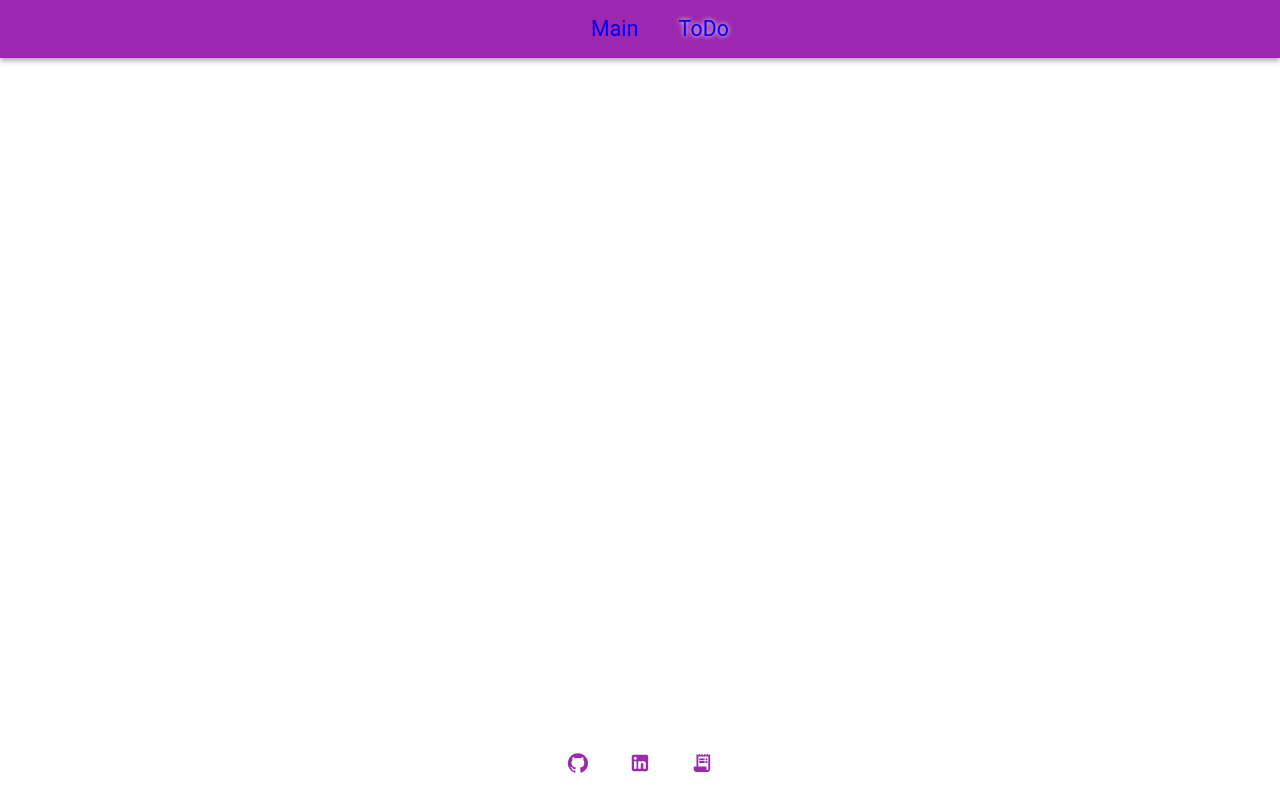
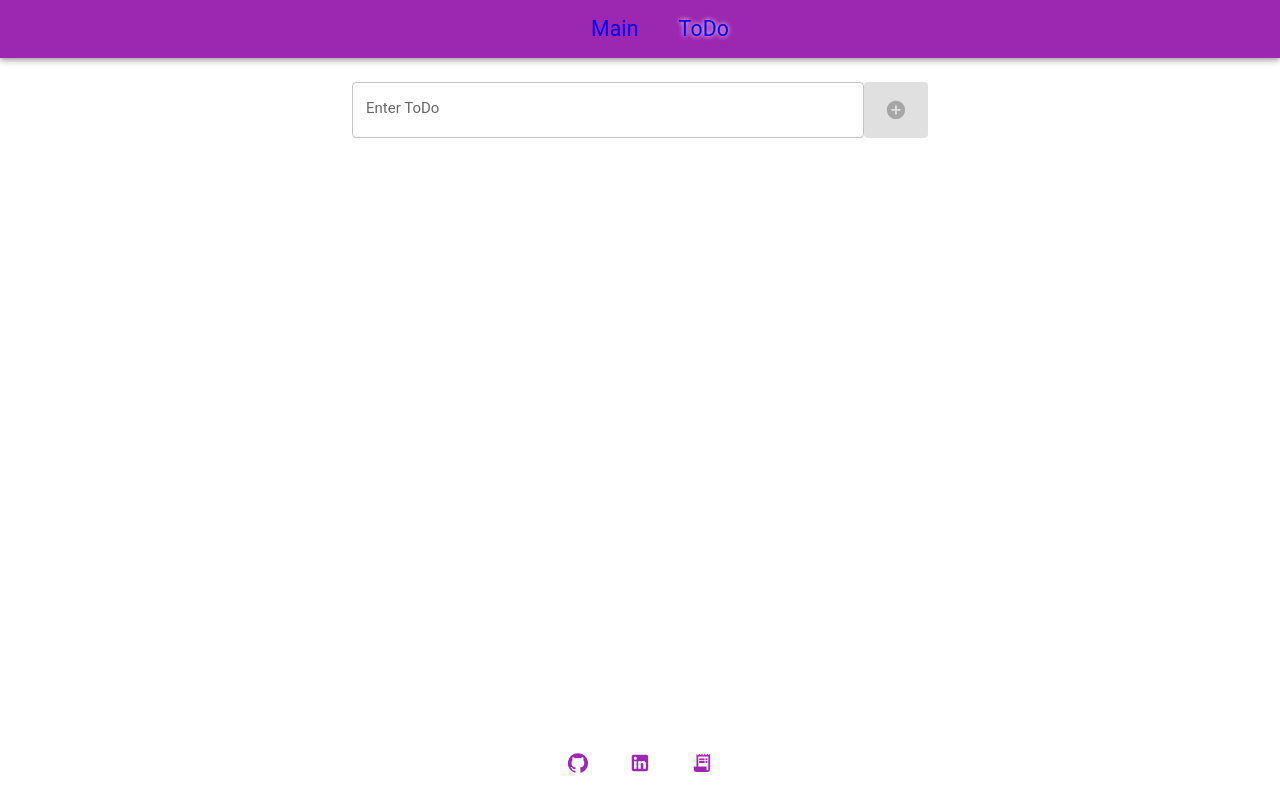
Before and after one commit to ps0m/EigerX-Practical-Exercises, a React (Create React App) app: page /todo in a window 1280 px wide. Built offline with nearby package versions, Linux system fonts and the light colour scheme.

Commit message:
feat: add functionality for ToDo

```diff
--- /dev/null
+++ b/src/components/CustomInput/CustomInput.tsx
@@ -0,0 +1,49 @@
+import AddCircleIcon from '@mui/icons-material/AddCircle';
+import { Button, Stack, TextField, Typography } from '@mui/material';
+import { ChangeEvent, FC, KeyboardEvent, MouseEvent, useState } from 'react';
+
+interface PropsInterface {
+  createToDo: (title: string) => void;
+}
+
+const CustomInput: FC<PropsInterface> = ({ createToDo }) => {
+  const [title, setTitle] = useState<string>('');
+
+  const handlerChangeInput = (event: ChangeEvent<HTMLInputElement>) => {
+    setTitle(event.target.value);
+  };
+
+  const handlerKeyPress = (event: KeyboardEvent<HTMLInputElement>) => {
+    if (event.key === 'Enter') {
+      createToDo(title);
+      setTitle('');
+    }
+  };
+
+  const handlerClickCreate = (event: MouseEvent<HTMLButtonElement>) => {
+    event.preventDefault();
+    createToDo(title);
+    setTitle('');
+  };
+
+  return (
+    <Stack direction="row" justifyContent="center" m={3} minWidth={300} width="50%">
+      <TextField
+        label={<Typography variant="h5">Enter ToDo</Typography>}
+        variant="outlined"
+        size="medium"
+        value={title}
+        onChange={handlerChangeInput}
+        onKeyPress={handlerKeyPress}
+        sx={{ flexGrow: 1 }}
+        inputProps={{
+          style: { fontSize: 16 },
+        }}
+      />
+      <Button variant="contained" color="secondary" disabled={!title} onClick={handlerClickCreate}>
+        <AddCircleIcon fontSize="large" />
+      </Button>
+    </Stack>
+  );
+};
+export default CustomInput;
--- /dev/null
+++ b/src/components/CustomInput/ToDoItem/ToDoItem.tsx
@@ -0,0 +1,94 @@
+import {
+  CheckCircleOutline,
+  Delete as DeleteIcon,
+  RadioButtonUnchecked,
+} from '@mui/icons-material';
+import { Checkbox, FormControlLabel, IconButton, Paper, Stack, TextField } from '@mui/material';
+import { ChangeEvent, FC, FocusEvent, KeyboardEvent, memo, MouseEvent } from 'react';
+import { ToDoType } from '../../../types/types';
+
+interface PropsInterface {
+  id: number;
+  title: string;
+  open: boolean;
+  changeToDo: (newToDo: ToDoType) => void;
+  deleteToDo: (id: number) => void;
+}
+
+const ToDoItem: FC<PropsInterface> = memo(({ id, title, open, changeToDo, deleteToDo }) => {
+  const handlerClickDelete = (_event: MouseEvent<HTMLButtonElement>) => {
+    deleteToDo(id);
+  };
+
+  const handlerChangeStatus = (_event: ChangeEvent<HTMLInputElement>) => {
+    changeToDo({ id, title, open: !open });
+  };
+
+  const updateTitle = (currentValue: string) => {
+    if (currentValue !== title) {
+      changeToDo({ id, open, title: currentValue });
+    }
+  };
+
+  const handlerKeyPress = (event: KeyboardEvent<HTMLInputElement>) => {
+    if (event.key === 'Enter') {
+      const input = event.target as HTMLInputElement;
+      updateTitle(input.value);
+    }
+  };
+
+  const handlerBlur = (event: FocusEvent<HTMLInputElement>) => {
+    updateTitle(event.target.value);
+  };
+
+  return (
+    <Stack direction="row" width="40%" minWidth={300}>
+      <Paper
+        sx={{
+          width: '100%',
+          display: 'flex',
+          justifyContent: 'space-between',
+          padding: 2,
+        }}
+        elevation={5}
+      >
+        <FormControlLabel
+          label={
+            <TextField
+              variant="standard"
+              size="medium"
+              multiline
+              defaultValue={title}
+              onBlur={handlerBlur}
+              onKeyPress={handlerKeyPress}
+              sx={{
+                width: '100%',
+                '& div textarea': { lineHeight: 1.5 },
+                '& div::before': { border: 'none' },
+                '& div:hover: *': { border: 'none' },
+                '& div::after': { border: 'none' },
+              }}
+              inputProps={{
+                style: { fontSize: 16 },
+              }}
+            />
+          }
+          control={
+            <Checkbox
+              color="success"
+              checked={!open}
+              icon={<RadioButtonUnchecked fontSize="large" />}
+              checkedIcon={<CheckCircleOutline fontSize="large" />}
+              onChange={handlerChangeStatus}
+            />
+          }
+          sx={{ flexGrow: 1, '& .MuiFormControlLabel-label': { width: '100%' } }}
+        />
+        <IconButton aria-label="delete" onClick={handlerClickDelete} sx={{ alignSelf: 'center' }}>
+          <DeleteIcon fontSize="large" color="error" />
+        </IconButton>
+      </Paper>
+    </Stack>
+  );
+});
+export default ToDoItem;
--- a/src/components/UI/Footer/Footer.tsx
+++ b/src/components/UI/Footer/Footer.tsx
@@ -1,5 +1,3 @@
-// import LinkedInIcon from '@mui/icons-material/LinkedIn';
-// import ReceiptLongIcon from '@mui/icons-material/ReceiptLong';
 import { Link, Stack } from '@mui/material';
 import { FooterLinkInterface, FOOTER_CONTENT as content } from './constants';
 
--- a/src/pages/ToDoPage.tsx
+++ b/src/pages/ToDoPage.tsx
@@ -1,8 +1,52 @@
+import { Stack } from '@mui/material';
+import { useCallback, useState } from 'react';
+import CustomInput from '../components/CustomInput/CustomInput';
+import ToDoItem from '../components/CustomInput/ToDoItem/ToDoItem';
+import { ToDoType } from '../types/types';
 
 const ToDoPage = () => {
-return(
-<>
-</>
-);
+  const [listToDo, setListToDo] = useState<ToDoType[]>([]);
+
+  const changeToDo = useCallback((newToDo: ToDoType) => {
+    setListToDo((prev) =>
+      [...prev].map((toDo) => {
+        return toDo.id === newToDo.id ? newToDo : toDo;
+      })
+    );
+  }, []);
+
+  const createToDo = useCallback((title: string) => {
+    const toDo = { title, id: Date.now(), open: true };
+    setListToDo((prev) => prev.concat(toDo));
+  }, []);
+
+  const deleteToDo = useCallback((id: number) => {
+    setListToDo((prev) => prev.filter((toDo) => toDo.id !== id));
+  }, []);
+
+  return (
+    <Stack component="section" justifyContent="flex-start" alignItems="center">
+      <CustomInput createToDo={createToDo} />
+      <Stack
+        direction="row"
+        justifyContent={{ xs: 'space-evenly' }}
+        alignItems="stretch"
+        flexWrap="wrap"
+        width="100%"
+        gap={2}
+      >
+        {listToDo.map((toDo) => (
+          <ToDoItem
+            key={toDo.id}
+            id={toDo.id}
+            title={toDo.title}
+            open={toDo.open}
+            changeToDo={changeToDo}
+            deleteToDo={deleteToDo}
+          />
+        ))}
+      </Stack>
+    </Stack>
+  );
 };
 export default ToDoPage;
--- /dev/null
+++ b/src/types/types.ts
@@ -0,0 +1,5 @@
+export type ToDoType = {
+  id: number;
+  title: string;
+  open: boolean;
+};
```
